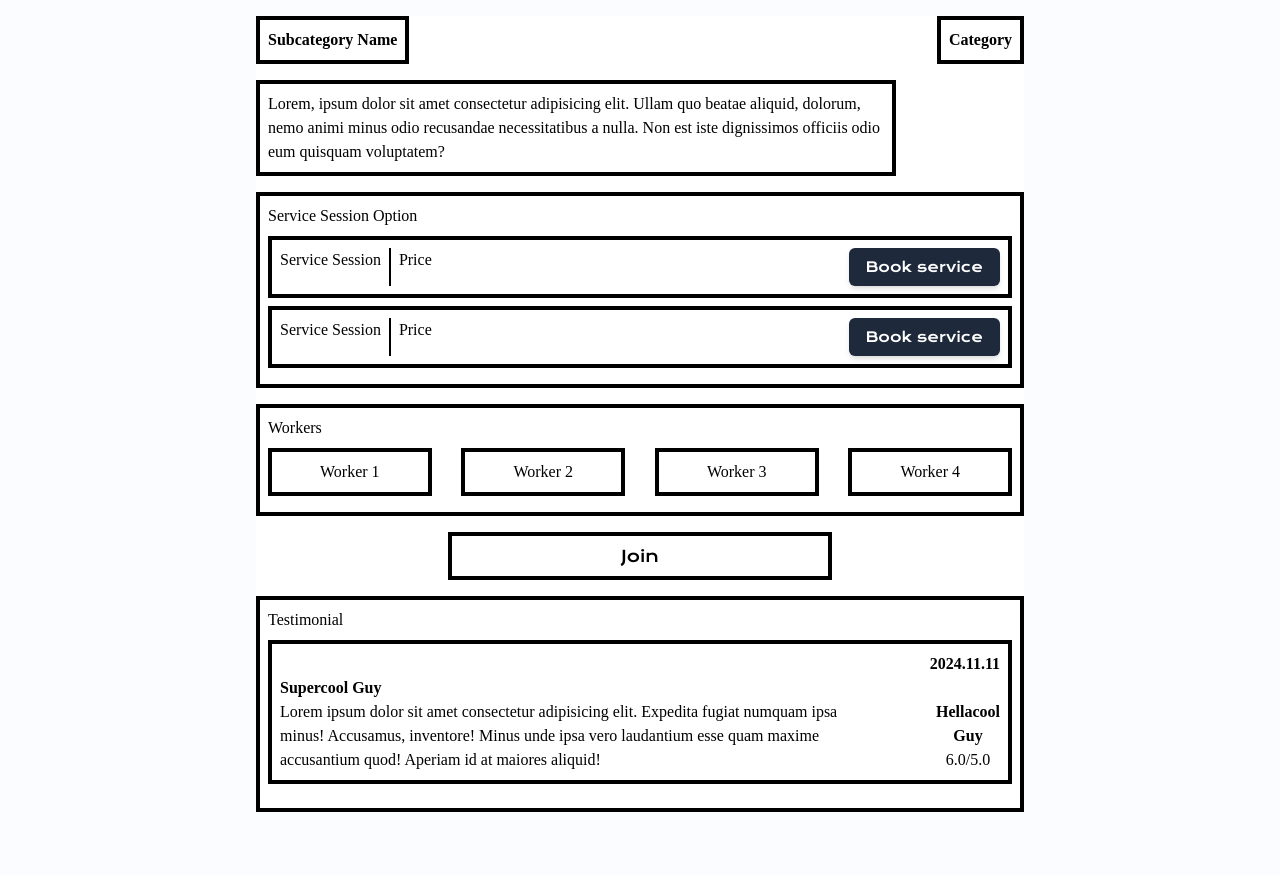
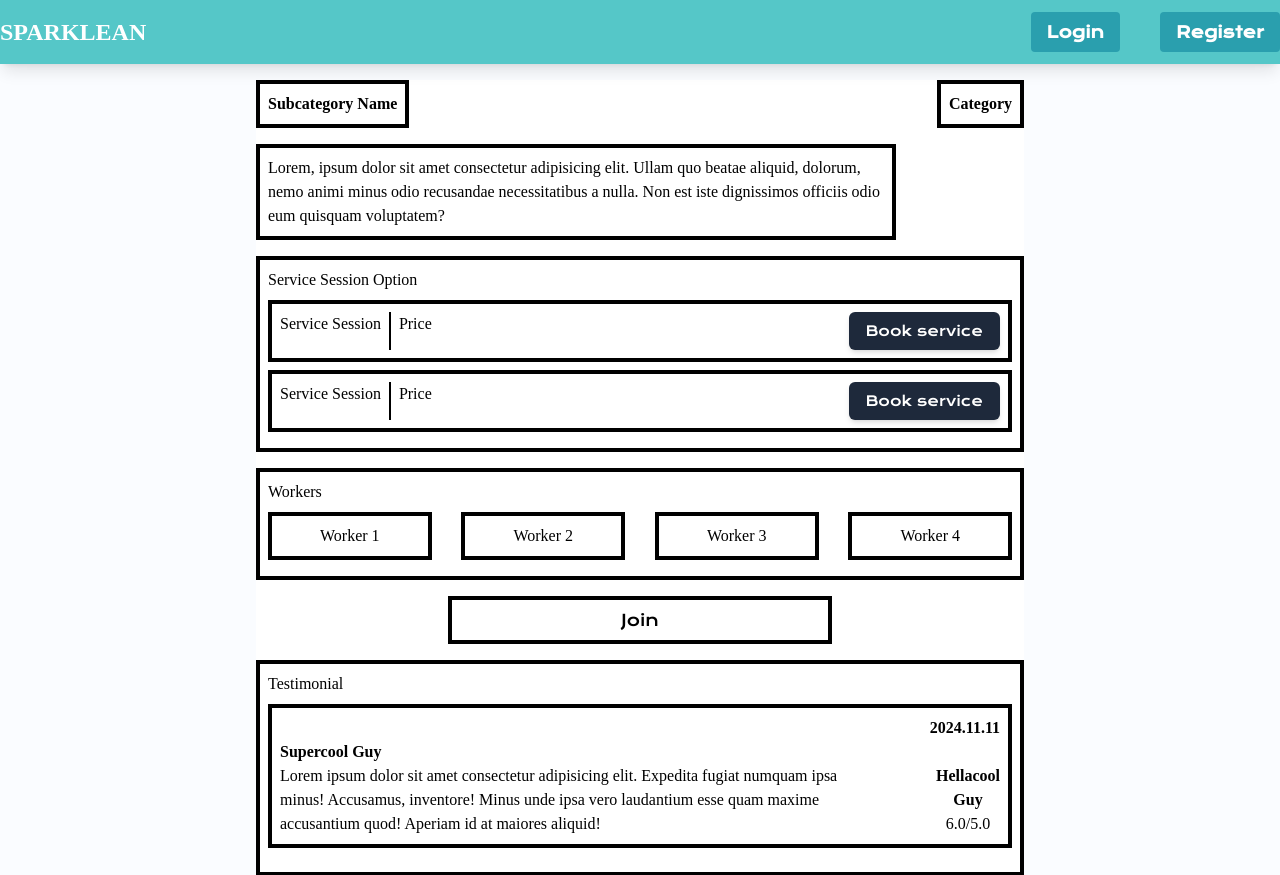
Before and after one commit to Corfliss/db-thelastofus-groupassignment, a Django app: page /subcategory/ in a window 1280 px wide. Shown: the top 875 px of the page. Before the commit the page ends 812 px from the top, so only its background shows below. Run offline with Django 5.2, Linux system fonts and the light colour scheme; some libraries are stand-ins or nearby versions.

Commit message:
subcategory.html last minute fix to fit the navbar

```diff
--- a/main/templates/subcategory.html
+++ b/main/templates/subcategory.html
@@ -5,7 +5,12 @@
 <title>Subcategory</title>
 {% endblock meta %}
 
+
 {% block content %}
+{% include 'navbar.html' %}
+<!-- Last minute fix -->
+<div class="m-20"></div>
+<!-- Last minute fix end -->
 <div class="max-w-3xl mx-auto bg-white rounded-xl mt-4">
     <div class="flex justify-between mb-4">
         <p class="font-bold p-2 border-4 border-black">Subcategory Name</p>
```
Also changed, not shown: main/migrations/0001_initial.py (deleted), main/migrations/__init__.py (deleted).
